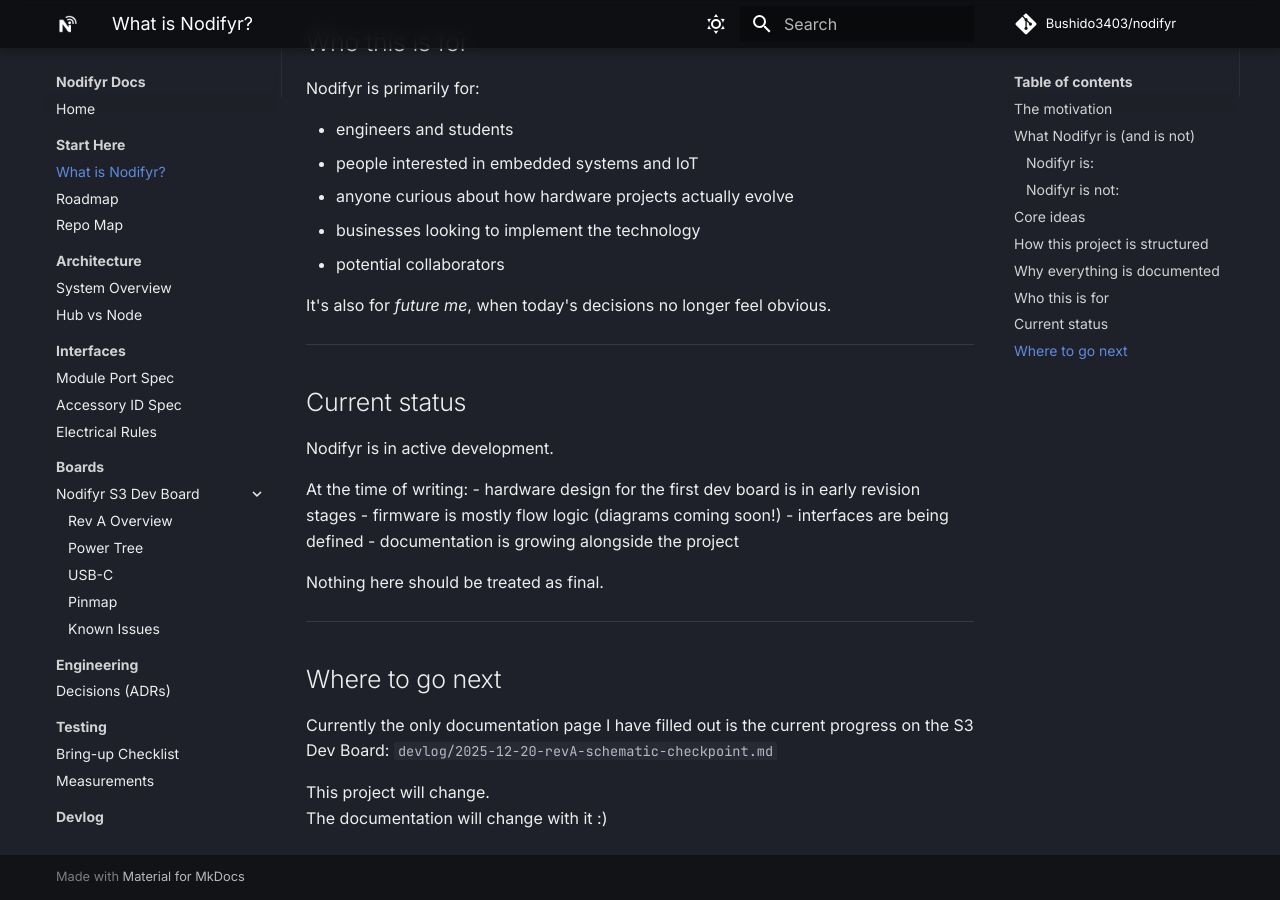
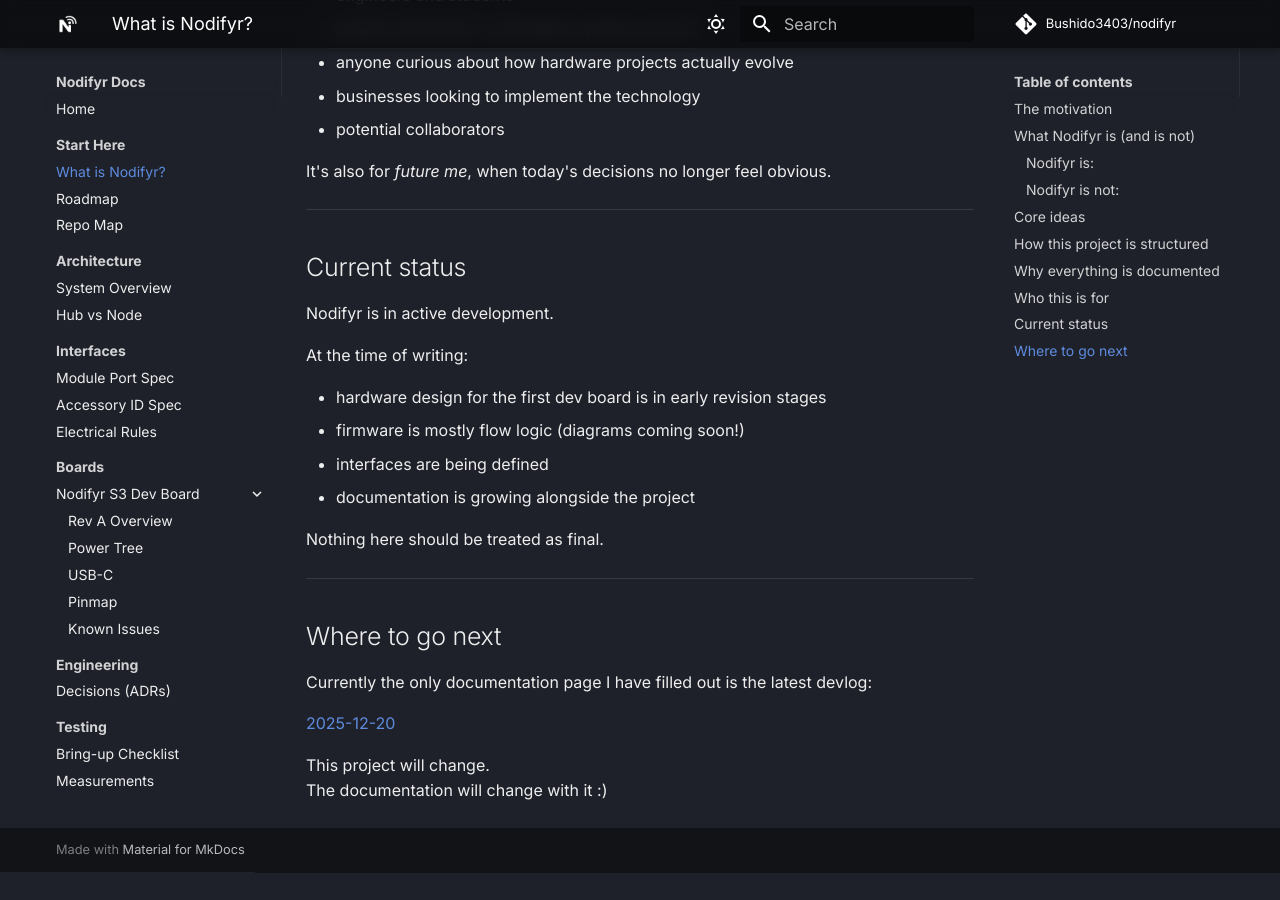
Before and after one commit to Bushido3403/nodifyr, an MkDocs documentation site: the page built from docs/start-here/what-is-nodifyr.md, in a window 1280 px wide and 900 px high, scrolled down 2721 px. Built offline with MkDocs 1.6.1 and Material for MkDocs 9.7.7, drawn with Linux system fonts in a browser that asks for light colours; comment, search, counter and statistics services are not loaded; after the commit the page ends 3593 px from its top, so only the background shows below that; some of the changed text lies outside the part shown.

Commit message:
yeah i wanna gts

```diff
--- a/docs/devlog/2025-12-20-revA-schematic-checkpoint.md
+++ b/docs/devlog/2025-12-20-revA-schematic-checkpoint.md
@@ -1,4 +1,4 @@
-# 2025-12-20 — Rev A Schematic Checkpoint (ESP32-S3 Dev Board)
+# 2025-12-20
 
 This entry marks the first major checkpoint for **Revision A** of the Nodifyr ESP32-S3 development board.
 
@@ -61,8 +61,8 @@ The design is still in an architectural phase.
 
 ## TODOs
 
-- Finalize **GPIO allocation and pin mapping**
-- Define and standardize **external connectors**
+- Finalize GPIO allocation and pin mapping
+- Define and standardize external connectors
   - screw terminals
   - waterproof multi-pin connectors
 - Decide on:
--- a/docs/start-here/what-is-nodifyr.md
+++ b/docs/start-here/what-is-nodifyr.md
@@ -43,10 +43,6 @@ Nodifyr exists to explore a different approach:
 Some ideas will be wrong at their beginning.
 
 Those outcomes are expected, and documented.
-
-I can't work on a project at this scale if I expect perfection from myself, so my philosphy must become:
-
-**This is a living system. I will iterate openly, document honestly, and improve continuously.**
 
 ---
 
@@ -114,6 +110,7 @@ It's also for *future me*, when today's decisions no longer feel obvious.
 Nodifyr is in active development.
 
 At the time of writing:
+
 - hardware design for the first dev board is in early revision stages
 - firmware is mostly flow logic (diagrams coming soon!)
 - interfaces are being defined
@@ -125,8 +122,9 @@ Nothing here should be treated as final.
 
 ## Where to go next
 
-Currently the only documentation page I have filled out is the current progress on the S3 Dev Board:
-`devlog/2025-12-20-revA-schematic-checkpoint.md`
+Currently the only documentation page I have filled out is the latest devlog:
+
+[2025-12-20](https://docs.nodifyr.io/devlog/2025-12-20-revA-schematic-checkpoint/)
 
 This project will change.
 The documentation will change with it :)
```
